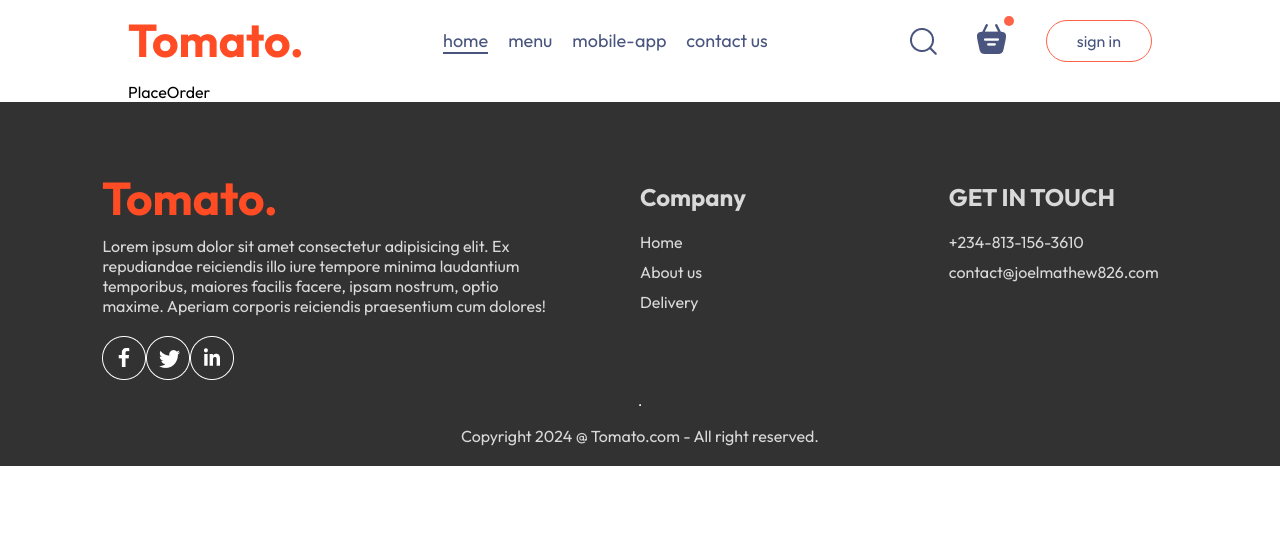
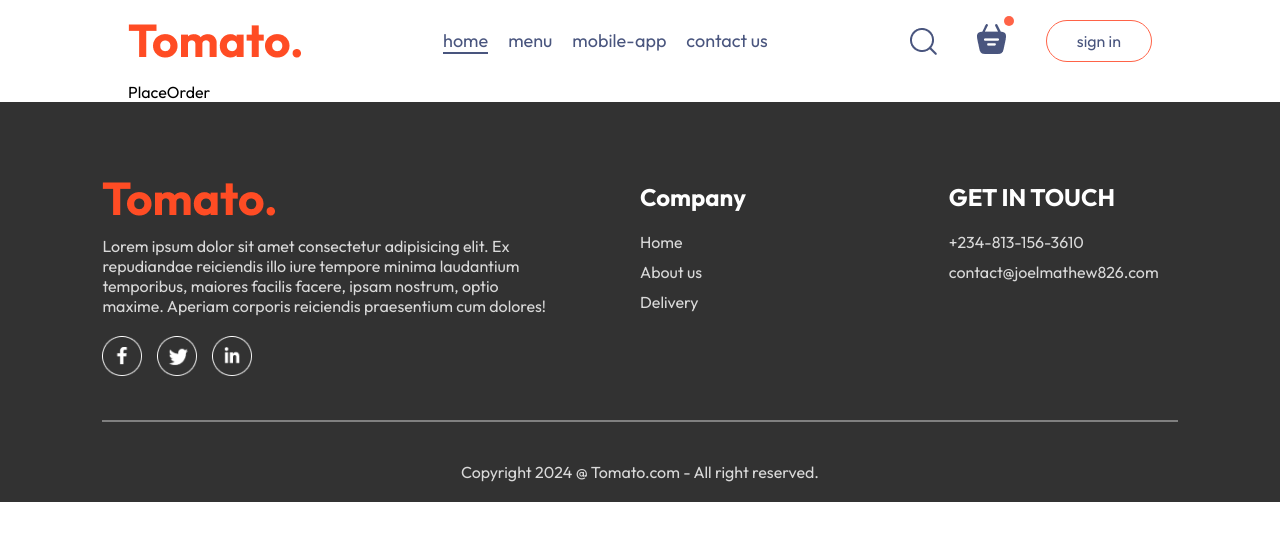
Before and after one commit to Matthew-Joel/tomato-food-delivery, a React (Vite) app: page /order in a window 1280 px wide. Shown: the top 540 px of the page. Built offline with nearby package versions, Linux system fonts and the light colour scheme.

Commit message:
foot list

```diff
--- a/src/components/Footer/Footer.css
+++ b/src/components/Footer/Footer.css
@@ -18,6 +18,10 @@
 .footer-content-left li, .footer-content-right li, .footer-content-center li {
     list-style: none;
     margin-bottom: 10px;
+    cursor: pointer;
+}
+.footer-content-right h2, .footer-content-center h2 {
+   color: white;
 }
 
 .footer-content-left, .footer-content-right, .footer-content-center {
@@ -26,3 +30,14 @@
     align-items: start;
     gap: 20px;
 }
+.footer-socials-icons img{
+    width: 40px;
+    margin-right: 15px;
+}
+.footer hr{
+    width: 100%;
+    height: 2px;
+    margin: 20px 0;
+    background-color: gray;
+    border: none;
+}
```
